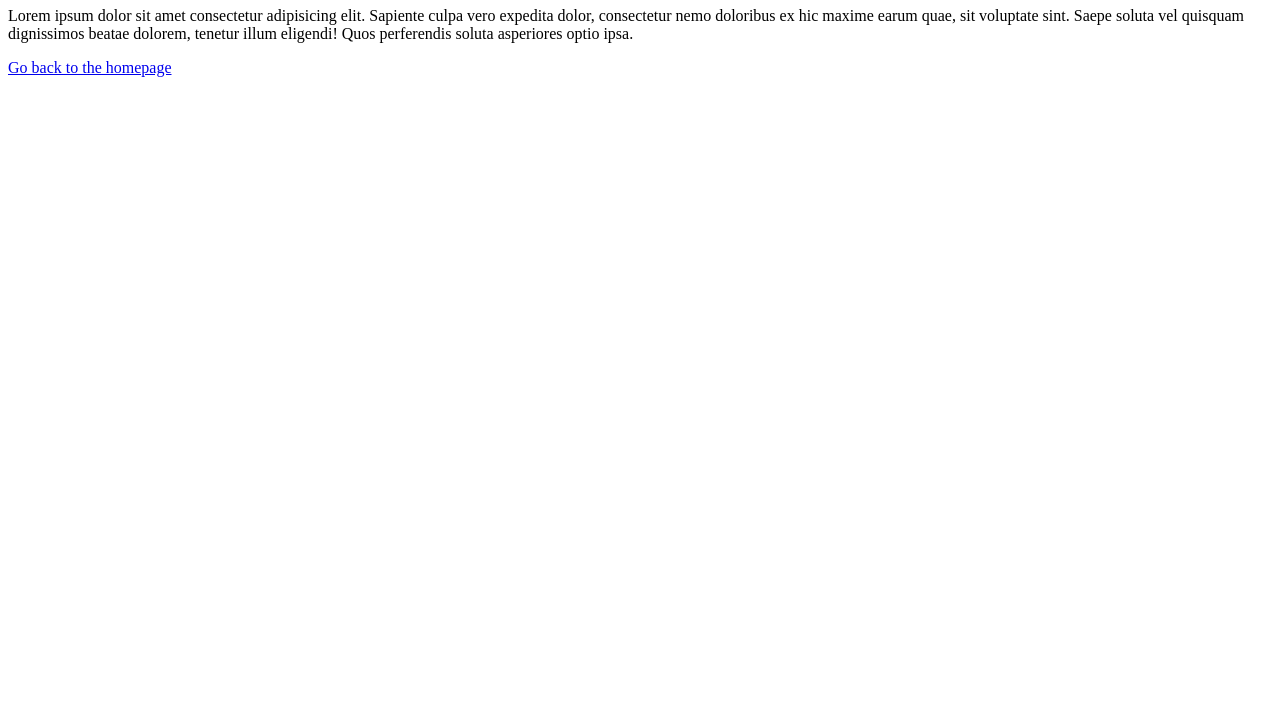
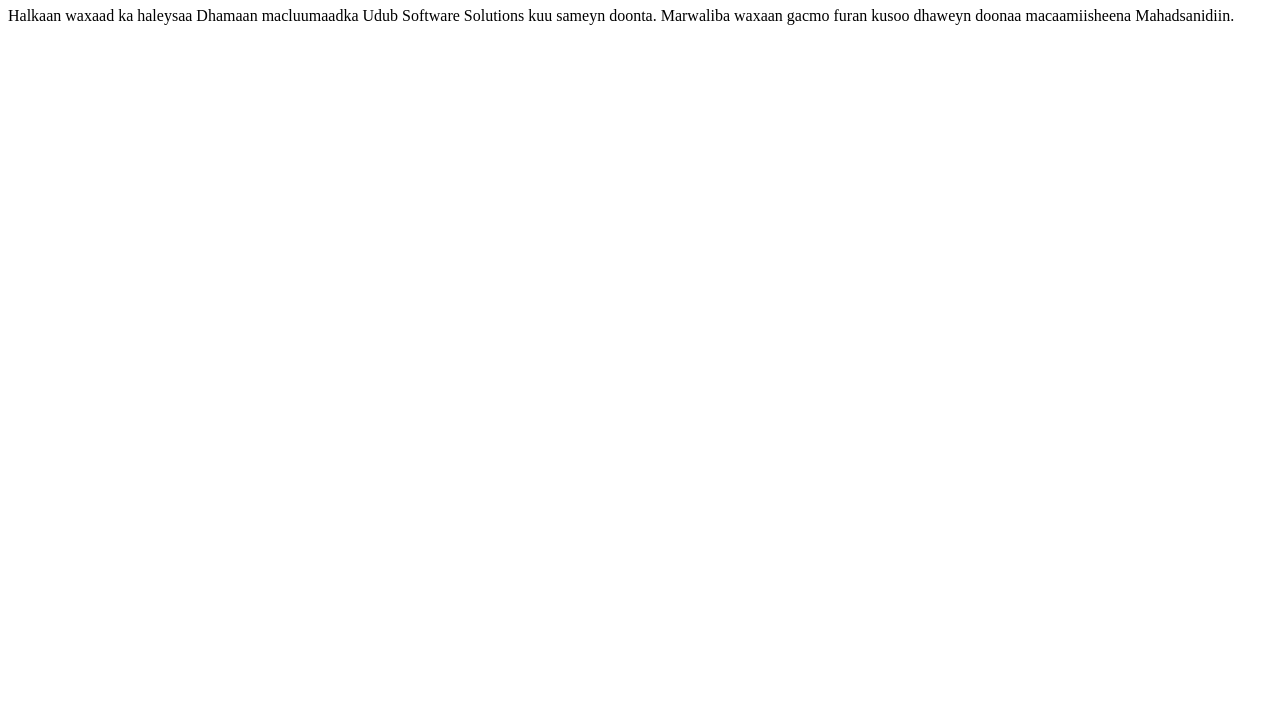
Before and after one commit to alisalad/udubsoft, a Gatsby site: page /services in a window 1280 px wide. Shown: the part 73-800 px from the top of the page. Built offline with nearby package versions, Linux system fonts and the light colour scheme; Gatsby itself is replaced by a stand-in of ours.

Commit message:
Updated services page af Soomaali

```diff
--- a/src/pages/services.js
+++ b/src/pages/services.js
@@ -4,8 +4,11 @@ import Link from 'gatsby-link'
 const ServicesPage = () => (
   <div>
     <h1>Services</h1>
-    <p>Lorem ipsum dolor sit amet consectetur adipisicing elit. Sapiente culpa vero expedita dolor, consectetur nemo doloribus ex hic maxime earum quae, sit voluptate sint. Saepe soluta vel quisquam dignissimos beatae dolorem, tenetur illum eligendi! Quos perferendis soluta asperiores optio ipsa.</p>
-    <Link to="/">Go back to the homepage</Link>
+    <p>Halkaan waxaad ka haleysaa Dhamaan macluumaadka Udub Software Solutions kuu sameyn doonta. Marwaliba waxaan gacmo furan kusoo dhaweyn doonaa macaamiisheena
+
+    Mahadsanidiin.
+    </p>
+
   </div>
 )
 
```
